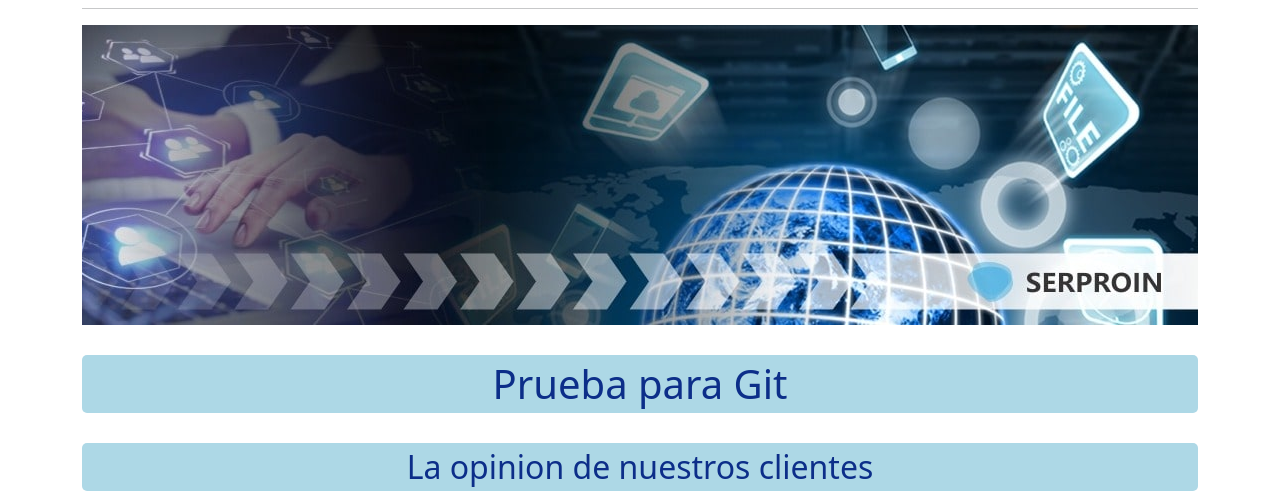
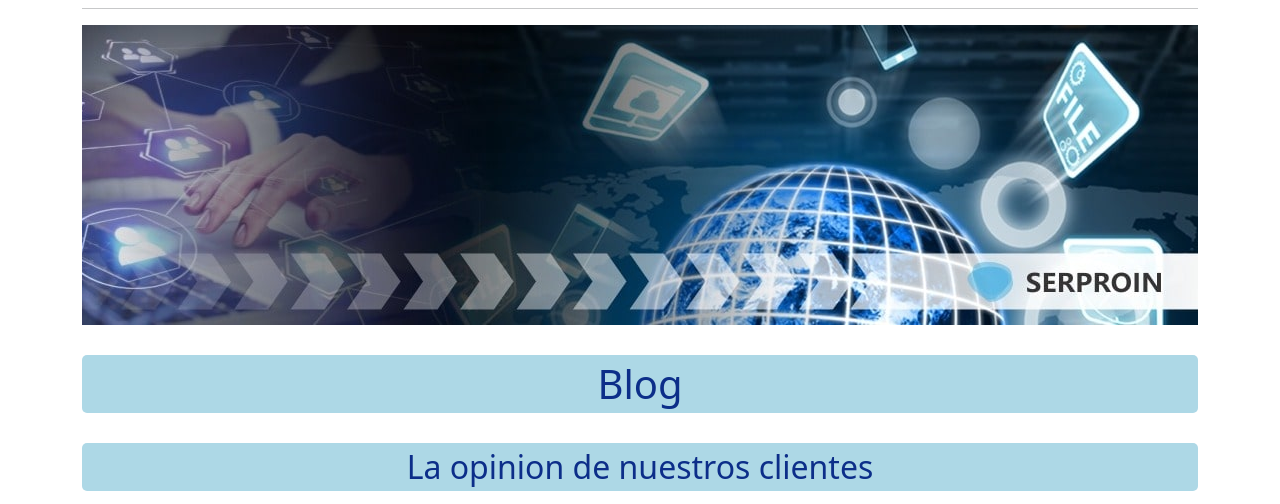
Before and after one commit to isambertdaniel/SerproinIsambert, a website: page secciones/blog.html in a window 1280 px wide. Shown: the part 85-589 px from the top of the page. Drawn offline with nearby package versions, Linux system fonts and the light colour scheme.

Commit message:
Update blog.html

```diff
--- a/secciones/blog.html
+++ b/secciones/blog.html
@@ -83,7 +83,7 @@
       </div>
     </div>
 
-    <h1 class="centrar"> Prueba para Git </h1>
+    <h1 class="centrar">Blog</h1>
 
     <h2 class="centrar"> La opinion de nuestros clientes </h2>
 
```
